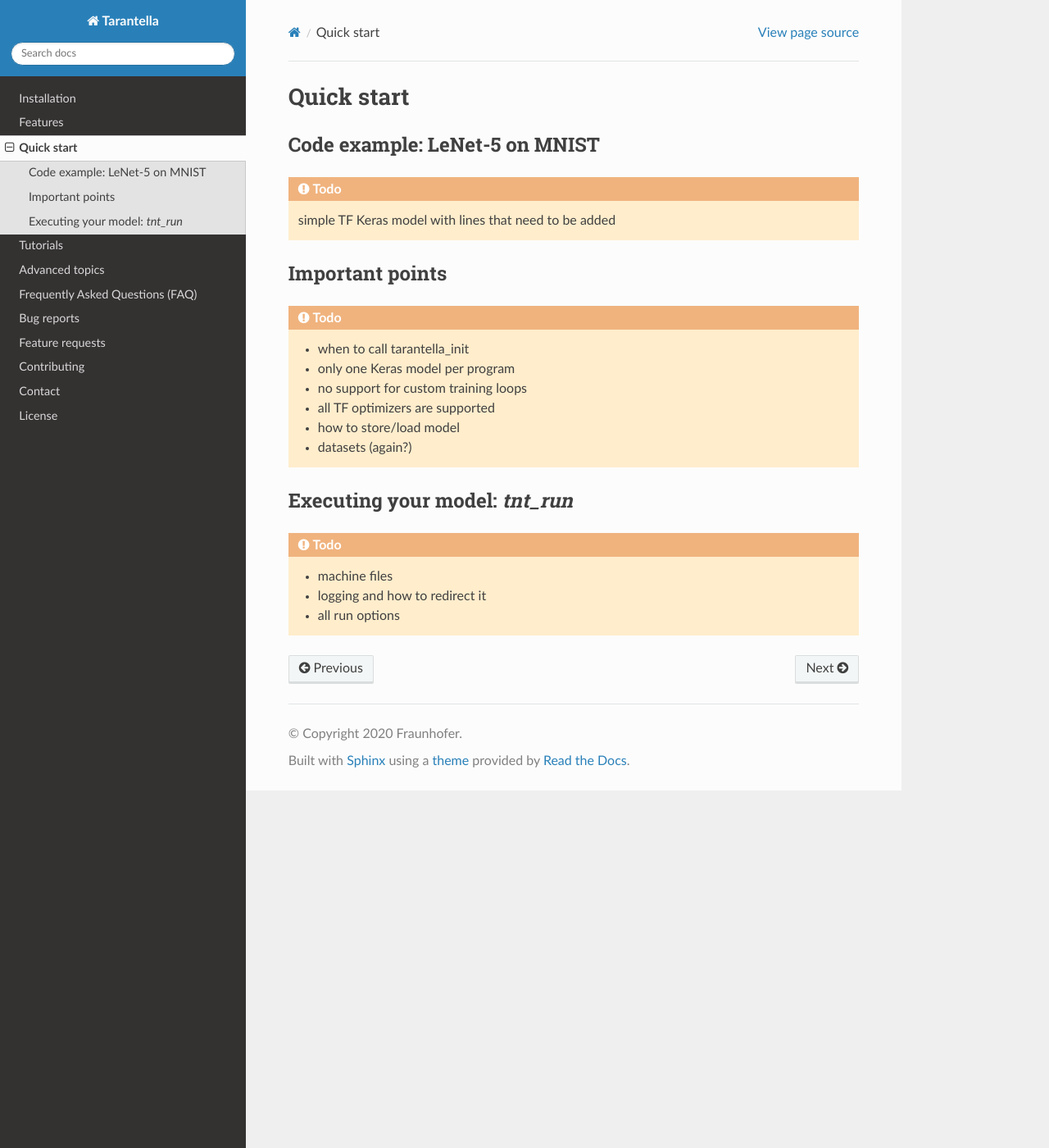
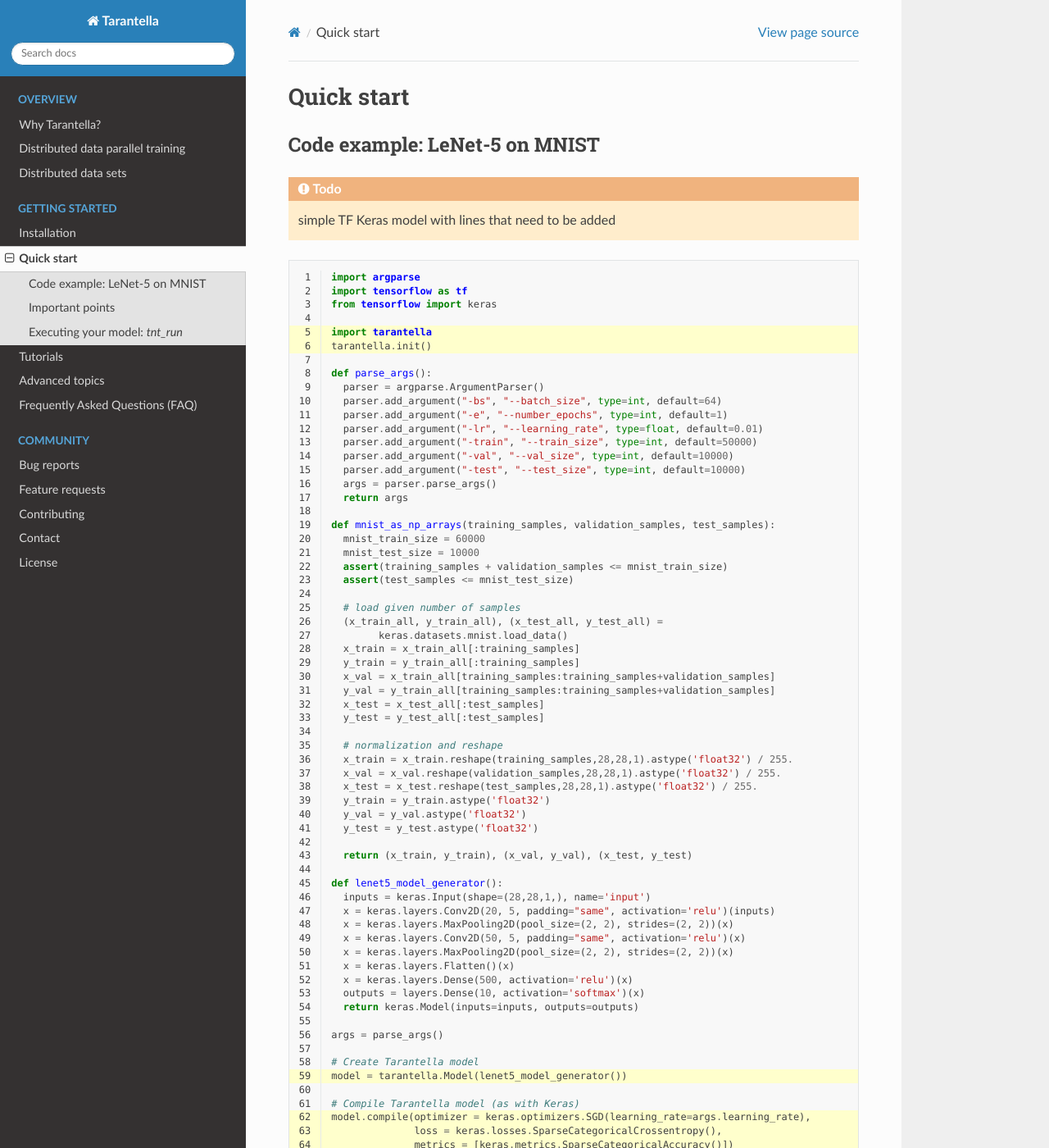
Before and after one commit to cc-hpc-itwm/tarantella, a Sphinx documentation site: the page built from docs/source/quick_start.rst, in a window 1280 px wide and 1400 px high. Shown: the whole window at 82% size. Built offline with Sphinx 7.4.7 and the Read the Docs theme 2.0.0, drawn with Linux system fonts in a browser that asks for light colours; some of the changed text lies outside the part shown.

Commit message:
docs: Add `Why Tarantella` and `Distributed data parallel training` sections.

```diff
--- a/docs/source/installation.rst
+++ b/docs/source/installation.rst
@@ -129,7 +129,8 @@ Now, we can compile and install Tarantella:
 
 .. todo::
 
-  Mention install directory above?
+  * add install directory above
+  * what is a good default?
 
 [Optional] Building and running tests
 -------------------------------------
--- a/docs/source/quick_start.rst
+++ b/docs/source/quick_start.rst
@@ -7,6 +9,11 @@ Code example: LeNet-5 on MNIST
 .. todo::
 
   simple TF Keras model with lines that need to be added
+
+.. literalinclude:: quick_start_model.py
+   :language: python
+   :linenos:
+   :emphasize-lines: 5-6,59,62-64,83-86,89
 
 Important points
 ^^^^^^^^^^^^^^^^
--- /dev/null
+++ b/docs/source/quick_start_model.py
@@ -0,0 +1,89 @@
+import argparse
+import tensorflow as tf
+from tensorflow import keras
+
+import tarantella
+tarantella.init()
+
+def parse_args():
+  parser = argparse.ArgumentParser()
+  parser.add_argument("-bs", "--batch_size", type=int, default=64)
+  parser.add_argument("-e", "--number_epochs", type=int, default=1)
+  parser.add_argument("-lr", "--learning_rate", type=float, default=0.01)
+  parser.add_argument("-train", "--train_size", type=int, default=50000)
+  parser.add_argument("-val", "--val_size", type=int, default=10000)
+  parser.add_argument("-test", "--test_size", type=int, default=10000)
+  args = parser.parse_args()
+  return args
+
+def mnist_as_np_arrays(training_samples, validation_samples, test_samples):
+  mnist_train_size = 60000
+  mnist_test_size = 10000
+  assert(training_samples + validation_samples <= mnist_train_size)
+  assert(test_samples <= mnist_test_size)
+
+  # load given number of samples
+  (x_train_all, y_train_all), (x_test_all, y_test_all) =
+        keras.datasets.mnist.load_data()
+  x_train = x_train_all[:training_samples]
+  y_train = y_train_all[:training_samples]
+  x_val = x_train_all[training_samples:training_samples+validation_samples]
+  y_val = y_train_all[training_samples:training_samples+validation_samples]
+  x_test = x_test_all[:test_samples]
+  y_test = y_test_all[:test_samples]
+
+  # normalization and reshape
+  x_train = x_train.reshape(training_samples,28,28,1).astype('float32') / 255.
+  x_val = x_val.reshape(validation_samples,28,28,1).astype('float32') / 255.
+  x_test = x_test.reshape(test_samples,28,28,1).astype('float32') / 255.
+  y_train = y_train.astype('float32')
+  y_val = y_val.astype('float32')
+  y_test = y_test.astype('float32')
+
+  return (x_train, y_train), (x_val, y_val), (x_test, y_test)
+
+def lenet5_model_generator():
+  inputs = keras.Input(shape=(28,28,1,), name='input')
+  x = keras.layers.Conv2D(20, 5, padding="same", activation='relu')(inputs)
+  x = keras.layers.MaxPooling2D(pool_size=(2, 2), strides=(2, 2))(x)
+  x = keras.layers.Conv2D(50, 5, padding="same", activation='relu')(x)
+  x = keras.layers.MaxPooling2D(pool_size=(2, 2), strides=(2, 2))(x)
+  x = keras.layers.Flatten()(x)
+  x = keras.layers.Dense(500, activation='relu')(x)
+  outputs = layers.Dense(10, activation='softmax')(x)
+  return keras.Model(inputs=inputs, outputs=outputs)
+
+args = parse_args()
+
+# Create Tarantella model
+model = tarantella.Model(lenet5_model_generator())
+
+# Compile Tarantella model (as with Keras)
+model.compile(optimizer = keras.optimizers.SGD(learning_rate=args.learning_rate),
+              loss = keras.losses.SparseCategoricalCrossentropy(),
+              metrics = [keras.metrics.SparseCategoricalAccuracy()])
+
+# Load MNIST dataset (as with Keras)
+shuffle_seed = 42
+(x_train, y_train), (x_val, y_val), (x_test, y_test) =
+      mnist_as_np_arrays(args.train_size, args.val_size, args.test_size)
+
+train_dataset = tf.data.Dataset.from_tensor_slices(x_train, y_train)
+train_dataset = train_dataset.shuffle(len(x_train), shuffle_seed)
+train_dataset = train_dataset.batch(args.batch_size)
+train_dataset = train_dataset.prefetch()
+
+val_dataset = tf.data.Dataset.from_tensor_slices(x_val, y_val)
+val_dataset = val_dataset.batch(args.batch_size)
+
+test_dataset = tf.data.Dataset.from_tensor_slices(x_test, y_test)
+test_dataset = test_dataset.batch(args.batch_size)
+
+# Train Tarantella model (as with Keras)
+model.fit(train_dataset,
+          validation_data = val_dataset,
+          epochs = args.number_epochs,
+          verbose = 1)
+
+# Evaluate Tarantella model (as with Keras)
+model.evaluate(test_dataset, verbose = 1)
```
Also changed, not shown: other parts of docs/source/quick_start.rst (+2 -0 lines), docs/source/advanced_topics.rst (+16 -0 lines), docs/source/data_parallel.rst (added, +192 -0 lines), docs/source/features.rst (deleted, +0 -18 lines), docs/source/index.rst (+14 -2 lines), docs/source/license.rst (+2 -103 lines), docs/source/tutorials.rst (+9 -5 lines), docs/source/why_tarantella.rst (added, +47 -0 lines), 1 other file.
